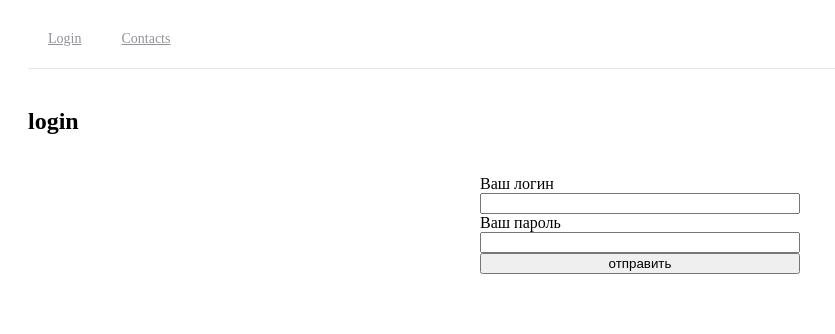
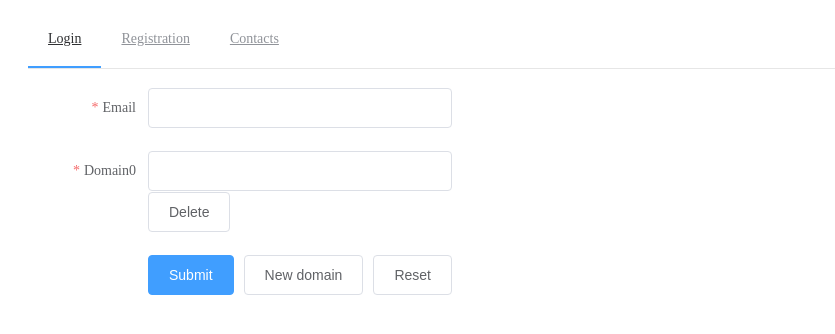
Before and after one commit to nikolaysalinder/phone-book, a Vue app: page / in a window 1280 px wide. Shown: the top 334 px of the page, without its empty margins (0-835 px from the left). Built offline with nearby package versions, Linux system fonts and the light colour scheme.

Commit message:
Added protected route

```diff
--- a/package.json
+++ b/package.json
@@ -8,6 +8,7 @@
     "lint": "vue-cli-service lint"
   },
   "dependencies": {
+    "axios": "^0.21.0",
     "core-js": "^3.6.5",
     "element-ui": "^2.4.5",
     "vue": "^2.6.11",
--- a/public/index.html
+++ b/public/index.html
@@ -1,15 +1,19 @@
 <!DOCTYPE html>
 <html lang="en">
   <head>
-    <meta charset="utf-8">
-    <meta http-equiv="X-UA-Compatible" content="IE=edge">
-    <meta name="viewport" content="width=device-width,initial-scale=1.0">
-    <link rel="icon" href="<%= BASE_URL %>favicon.ico">
+    <meta charset="utf-8" />
+    <meta http-equiv="X-UA-Compatible" content="IE=edge" />
+    <meta name="viewport" content="width=device-width,initial-scale=1.0" />
+    <link rel="icon" href="<%= BASE_URL %>favicon.ico" />
     <title><%= htmlWebpackPlugin.options.title %></title>
   </head>
   <body>
     <noscript>
-      <strong>We're sorry but <%= htmlWebpackPlugin.options.title %> doesn't work properly without JavaScript enabled. Please enable it to continue.</strong>
+      <strong
+        >We're sorry but <%= htmlWebpackPlugin.options.title %> doesn't work
+        properly without JavaScript enabled. Please enable it to
+        continue.</strong
+      >
     </noscript>
     <div id="app"></div>
     <!-- built files will be auto injected -->
--- a/src/App.vue
+++ b/src/App.vue
@@ -12,6 +12,9 @@
             <router-link to="/">Login</router-link>
           </el-menu-item>
           <el-menu-item index="2">
+            <router-link to="/registration">Registration</router-link>
+          </el-menu-item>
+          <el-menu-item index="3">
             <router-link to="/contacts">Contacts</router-link>
           </el-menu-item>
         </el-menu>
@@ -26,9 +29,15 @@
 <script>
 export default {
   data() {
-    return {};
+    return {
+      activeIndex: "1",
+    };
   },
-  methods: {},
+  methods: {
+    handleSelect(key, keyPath) {
+      console.log(key, keyPath);
+    },
+  },
 };
 </script>
 
--- a/src/router.js
+++ b/src/router.js
@@ -2,6 +2,7 @@ import Vue from "vue";
 import Router from "vue-router";
 import Login from "./views/Login.vue";
 import Contacts from "./views/Contacts.vue";
+import Registration from "./views/Registration.vue";
 import store from "@/store";
 
 Vue.use(Router);
@@ -12,6 +13,11 @@ const router = new Router({
       path: "/",
       name: "login",
       component: Login,
+    },
+    {
+      path: "/registration",
+      name: "registration",
+      component: Registration,
     },
     {
       path: "/contacts",
--- a/src/views/Login.vue
+++ b/src/views/Login.vue
@@ -1,41 +1,94 @@
 <template>
-  <div class="container">
-    <h1>login</h1>
-    <form class="form" @submit.prevent="login">
-      <label for="">Ваш логин</label>
-      <input v-model="email" type="text" />
-      <label for="">Ваш пароль</label>
-      <input v-model="password" type="password" />
-      <button>отправить</button>
-    </form>
-  </div>
+  <el-container>
+    <el-form
+      :model="dynamicValidateForm"
+      ref="dynamicValidateForm"
+      label-width="120px"
+      class="demo-dynamic"
+    >
+      <el-form-item
+        prop="email"
+        label="Email"
+        :rules="[
+          {
+            required: true,
+            message: 'Please input email address',
+            trigger: 'blur',
+          },
+          {
+            type: 'email',
+            message: 'Please input correct email address',
+            trigger: ['blur', 'change'],
+          },
+        ]"
+      >
+        <el-input v-model="dynamicValidateForm.email"></el-input>
+      </el-form-item>
+      <el-form-item
+        v-for="(domain, index) in dynamicValidateForm.domains"
+        :label="'Domain' + index"
+        :key="domain.key"
+        :prop="'domains.' + index + '.value'"
+        :rules="{
+          required: true,
+          message: 'domain can not be null',
+          trigger: 'blur',
+        }"
+      >
+        <el-input v-model="domain.value"></el-input
+        ><el-button @click.prevent="removeDomain(domain)">Delete</el-button>
+      </el-form-item>
+      <el-form-item>
+        <el-button type="primary" @click="submitForm('dynamicValidateForm')"
+          >Submit</el-button
+        >
+        <el-button @click="addDomain">New domain</el-button>
+        <el-button @click="resetForm('dynamicValidateForm')">Reset</el-button>
+      </el-form-item>
+    </el-form>
+  </el-container>
 </template>
-
 <script>
-import store from "@/store";
 export default {
   data() {
     return {
-      email: null,
-      password: null,
+      dynamicValidateForm: {
+        domains: [
+          {
+            key: 1,
+            value: "",
+          },
+        ],
+        email: "",
+      },
     };
   },
   methods: {
-    login() {
-      store.user = this.email;
-      this.$router.push("/contacts");
+    submitForm(formName) {
+      this.$refs[formName].validate((valid) => {
+        if (valid) {
+          alert("submit!");
+        } else {
+          console.log("error submit!!");
+          return false;
+        }
+      });
+    },
+    resetForm(formName) {
+      this.$refs[formName].resetFields();
+    },
+    removeDomain(item) {
+      var index = this.dynamicValidateForm.domains.indexOf(item);
+      if (index !== -1) {
+        this.dynamicValidateForm.domains.splice(index, 1);
+      }
+    },
+    addDomain() {
+      this.dynamicValidateForm.domains.push({
+        key: Date.now(),
+        value: "",
+      });
     },
   },
 };
 </script>
-
-<style>
-.form {
-  width: 360px;
-  padding: 20px;
-  box-sizing: border-box;
-  margin: auto;
-  display: flex;
-  flex-direction: column;
-}
-</style>
--- /dev/null
+++ b/src/views/Registration.vue
@@ -0,0 +1,120 @@
+<template>
+  <el-container>
+    <h1>registraton</h1>
+    <el-form
+      :model="ruleForm"
+      status-icon
+      :rules="rules"
+      ref="ruleForm"
+      label-width="150px"
+      class="demo-ruleForm"
+    >
+      <el-form-item
+        prop="email"
+        label="Email"
+        :rules="[
+          {
+            required: true,
+            message: 'Пожалуйста введите email',
+            trigger: 'blur',
+          },
+          {
+            type: 'email',
+            message: 'Пожалуйста введите верный email',
+            trigger: ['blur', 'change'],
+          },
+        ]"
+      >
+        <el-input v-model="ruleForm.email"></el-input>
+      </el-form-item>
+
+      <el-form-item label="Пароль" prop="pass">
+        <el-input
+          type="password"
+          v-model="ruleForm.pass"
+          autocomplete="off"
+        ></el-input>
+      </el-form-item>
+      <el-form-item label="Второй раз" prop="checkPass">
+        <el-input
+          type="password"
+          v-model="ruleForm.checkPass"
+          autocomplete="off"
+        ></el-input>
+      </el-form-item>
+      <el-form-item>
+        <el-button type="primary" @click="submitForm('ruleForm')"
+          >Submit</el-button
+        >
+        <el-button @click="resetForm('ruleForm')">Reset</el-button>
+      </el-form-item>
+    </el-form>
+  </el-container>
+</template>
+
+<script>
+import axios from "axios";
+export default {
+  data() {
+    var validatePass = (rule, value, callback) => {
+      if (value === "") {
+        callback(new Error("Пожалуйста, введите пароль"));
+      } else if (value.length < 6) {
+        callback(new Error("Минимум 6 символов"));
+      } else {
+        if (this.ruleForm.checkPass !== "") {
+          this.$refs.ruleForm.validateField("checkPass");
+        }
+        callback();
+      }
+    };
+    var validatePass2 = (rule, value, callback) => {
+      if (value === "") {
+        callback(new Error("Повторите пароль"));
+      } else if (value !== this.ruleForm.pass) {
+        callback(new Error("Пароли не совпадают!"));
+      } else {
+        callback();
+      }
+    };
+    return {
+      ruleForm: {
+        email: "",
+        pass: "",
+        checkPass: "",
+      },
+      rules: {
+        pass: [{ validator: validatePass, trigger: "blur" }],
+        checkPass: [{ validator: validatePass2, trigger: "blur" }],
+      },
+    };
+  },
+  methods: {
+    submitForm(formName) {
+      this.$refs[formName].validate((valid) => {
+        if (valid) {
+          axios
+            .post(
+              "https://identitytoolkit.googleapis.com/v1/accounts:signUp?key=AIzaSyAyQ2rarIGADucWtmuFX5kGKx10ZhtSiFo",
+              {
+                email: this.ruleForm.email,
+                password: this.ruleForm.pass,
+                returnSecureToken: true,
+              }
+            )
+            .then((response) => console.log(response))
+            .catch((error) => console.log(error));
+        } else {
+          console.log("error submit!!");
+          return false;
+        }
+      });
+    },
+    resetForm(formName) {
+      this.$refs[formName].resetFields();
+    },
+  },
+};
+</script>
+
+<style type="text/css"></style>
```
Also changed, not shown: 1 other file (tests, documents, lock files or other folders).
